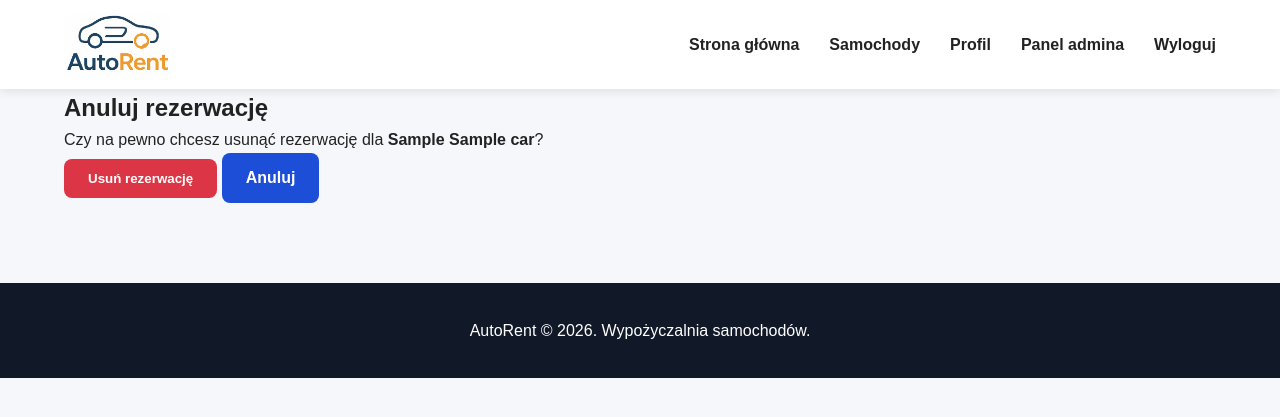
After one commit to M1K3N/autorent, a Django app: page /rezerwacja/anuluj/1/ in a window 1280 px wide. The commit adds this page. Shown: the top 417 px of the page. Run offline with Django 5.2, Linux system fonts and the light colour scheme; a user stored in the database is signed in; tables that the repository leaves empty hold one stand-in row (values such as "Sample post").

Commit message:
reservation-fix-and-readme-update

```diff
--- /dev/null
+++ b/main/templates/main/reservation_delete.html
@@ -0,0 +1,17 @@
+{% extends 'main/base.html' %}
+
+{% block title %}Anuluj rezerwację - AutoRent{% endblock %}
+
+{% block content %}
+<section class="reservation-delete-section">
+    <div class="container">
+        <h2>Anuluj rezerwację</h2>
+        <p>Czy na pewno chcesz usunąć rezerwację dla <strong>{{ reservation.car.brand }} {{ reservation.car.model_name }}</strong>?</p>
+        <form method="post">
+            {% csrf_token %}
+            <button type="submit" class="btn btn-danger">Usuń rezerwację</button>
+            <a href="{% url 'profile' %}" class="btn">Anuluj</a>
+        </form>
+    </div>
+</section>
+{% endblock %}
--- a/main/urls.py
+++ b/main/urls.py
@@ -15,4 +15,5 @@ urlpatterns = [
     path('panel-admina/edytuj/<slug:slug>/', views.car_update, name='car_update'),
     path('panel-admina/usun/<slug:slug>/', views.car_delete, name='car_delete'),
     path('profil/', views.profile, name='profile'),
+    path('rezerwacja/anuluj/<int:pk>/', views.reservation_delete, name='reservation_delete'),
 ]
--- a/main/views.py
+++ b/main/views.py
@@ -535,3 +535,20 @@ def car_delete(request, slug):
         car.delete()
         return redirect('admin_panel')
     return render(request, 'main/car_delete.html', {'car': car})
+
+
+@login_required
+def reservation_delete(request, pk):
+    reservation = get_object_or_404(Reservation, pk=pk)
+
+    if request.user != reservation.user and not request.user.is_staff:
+        return redirect('profile')
+
+    if request.method == 'POST':
+        reservation.status = 'cancelled'
+        reservation.save()
+
+        messages.success(request, 'Rezerwacja została anulowana.')
+        return redirect('profile')
+
+    return render(request, 'main/reservation_delete.html', {'reservation': reservation})
```
Also changed, not shown: main/templates/main/profil.html (+7 -0 lines), README.md.
